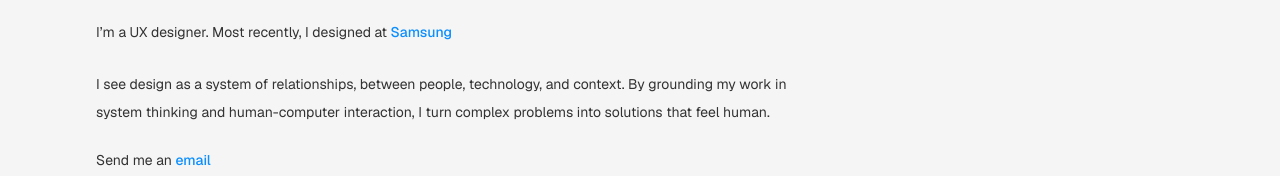
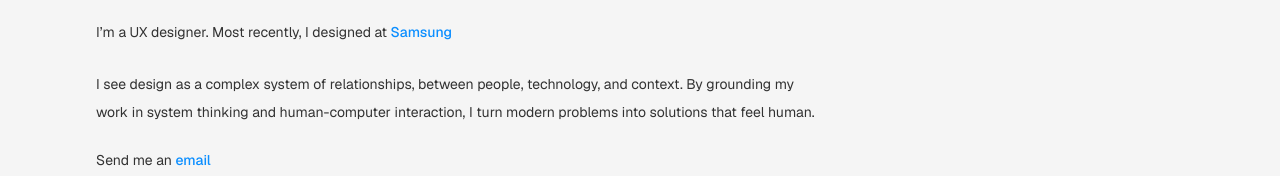
Before and after one commit to hungiie/portfolio, a Next.js app: page / in a window 1280 px wide. Shown: the part 239-415 px from the top of the page. Built offline with nearby package versions, Linux system fonts and the light colour scheme.

Commit message:
Update page.tsx

```diff
--- a/app/page.tsx
+++ b/app/page.tsx
@@ -40,7 +40,7 @@ export default function Home2() {
               </div>
               <div className="w-full md:w-2/3">
                   <p className="text-sm text-[var(--colour-bodytext)] leading-loose mb-6">I&rsquo;m a UX designer. Most recently, I designed at <span className="inline-block"><MyButton link="https://research.samsung.com/srca" target="_blank" variant="blue-hyperlink" text="Samsung" textSize="text-sm"/></span></p>
-                  <p className="text-sm text-[var(--colour-bodytext)] leading-loose mb-6">I see design as a system of relationships, between people, technology, and context. By grounding my work in system thinking and human-computer interaction, I turn complex problems into solutions that feel human.</p>
+                  <p className="text-sm text-[var(--colour-bodytext)] leading-loose mb-6">I see design as a complex system of relationships, between people, technology, and context. By grounding my work in system thinking and human-computer interaction, I turn modern problems into solutions that feel human.</p>
                   {/* <Heading text="I&rsquo;m currently seeking Summer 2026 UX designer internship roles." variant="black" /> */}
               </div>
               <div className="mb-9">
```
